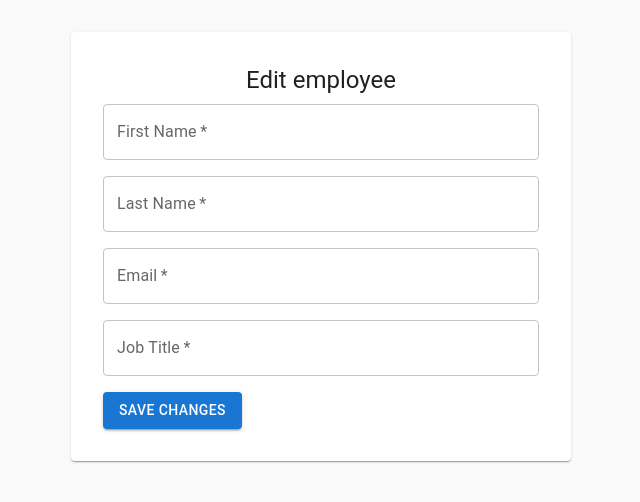
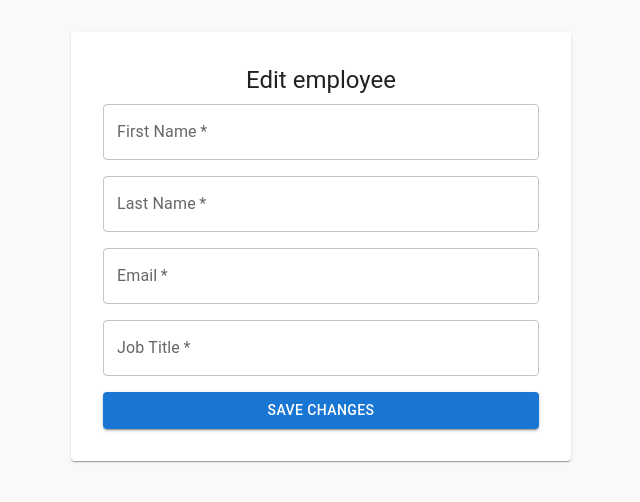
Before and after one commit to dzhaniivanov/employees-management, a React (Vite) app: page /employees/1/edit in a window 1280 px wide. Shown: the top 502 px of the page, without its empty margins (319-959 px from the left). Built offline with nearby package versions, Linux system fonts and the light colour scheme; no server answers.

Commit message:
implemented react context

```diff
--- a/src/components/EmployeesList.jsx
+++ b/src/components/EmployeesList.jsx
@@ -7,26 +7,12 @@ import {
   TableHead,
   TableRow,
 } from "@mui/material";
-import { useEffect, useState } from "react";
-import { getEmployees } from "../api/employeesService";
-import { Navigate, useNavigate } from "react-router";
+import { useNavigate } from "react-router";
+import { useEmployees } from "../hooks/useEmployees";
 
 const EmployeesList = () => {
-  const [employees, setEmployees] = useState([]);
+  const { employees } = useEmployees();
   const navigate = useNavigate();
-
-  useEffect(() => {
-    const fetchData = async () => {
-      try {
-        const data = await getEmployees();
-        setEmployees(data);
-      } catch (error) {
-        console.error("error with fetching", error);
-      }
-    };
-
-    fetchData();
-  }, []);
 
   return (
     <TableContainer component={Paper}>
--- /dev/null
+++ b/src/context/EmployeeContext.jsx
@@ -0,0 +1,3 @@
+import { createContext } from "react";
+
+export const EmployeeContext = createContext();
--- /dev/null
+++ b/src/context/EmployeeProvider.jsx
@@ -0,0 +1,62 @@
+import { useEffect, useState } from "react";
+import {
+  getEmployees,
+  addEmployee,
+  updateEmployee,
+  deleteEmployee,
+} from "../api/employeesService";
+import { EmployeeContext } from "./EmployeeContext";
+
+export const EmployeeProvider = ({ children }) => {
+  const [employees, setEmployees] = useState([]);
+  const [loading, setLoading] = useState(true);
+
+  const fetchEmployees = async () => {
+    try {
+      const data = await getEmployees();
+      setEmployees(data);
+    } catch (error) {
+      console.error("error with fetching", error);
+    } finally {
+      setLoading(false);
+    }
+  };
+
+  const addNewEmployee = async (employeeData) => {
+    const newEmployee = await addEmployee(employeeData);
+    setEmployees((prev) => [...prev, newEmployee]);
+  };
+
+  const editEmployee = async (employeeId, updatedData) => {
+    const updatedEmployee = await updateEmployee(employeeId, updatedData);
+    setEmployees((prev) =>
+      prev.map((employee) =>
+        employee.id === employeeId ? updatedEmployee : employee
+      )
+    );
+  };
+
+  const removeEmployee = async (id) => {
+    await deleteEmployee(id);
+    setEmployees((prev) => prev.filter((emp) => emp.id !== id));
+  };
+
+  useEffect(() => {
+    fetchEmployees();
+  }, []);
+
+  return (
+    <EmployeeContext.Provider
+      value={{
+        employees,
+        loading,
+        fetchEmployees,
+        addNewEmployee,
+        editEmployee,
+        removeEmployee,
+      }}
+    >
+      {children}
+    </EmployeeContext.Provider>
+  );
+};
--- /dev/null
+++ b/src/hooks/useEmployees.js
@@ -0,0 +1,4 @@
+import { useContext } from "react";
+import { EmployeeContext } from "../context/EmployeeContext";
+
+export const useEmployees = () => useContext(EmployeeContext);
--- a/src/main.jsx
+++ b/src/main.jsx
@@ -3,11 +3,14 @@ import { createRoot } from "react-dom/client";
 import "./index.css";
 import App from "./App.jsx";
 import { BrowserRouter } from "react-router";
+import { EmployeeProvider } from "./context/EmployeeProvider.jsx";
 
 createRoot(document.getElementById("root")).render(
   <StrictMode>
     <BrowserRouter>
-      <App />
+      <EmployeeProvider>
+        <App />
+      </EmployeeProvider>
     </BrowserRouter>
   </StrictMode>
 );
--- a/src/pages/AddEmployee.jsx
+++ b/src/pages/AddEmployee.jsx
@@ -1,11 +1,12 @@
 import { Box, Button, Paper, TextField, Typography } from "@mui/material";
 import { useState } from "react";
-import { addEmployee } from "../api/employeesService";
 import { useNavigate } from "react-router";
 import { validateEmployee } from "../helpers/validateEmployee";
 import EmployeeForm from "../components/EmployeeForm";
+import { useEmployees } from "../hooks/useEmployees";
 
 const AddEmployee = () => {
+  const { addNewEmployee } = useEmployees();
   const navigate = useNavigate();
   const [formData, setFormData] = useState({
     firstName: "",
@@ -27,7 +28,7 @@ const AddEmployee = () => {
     if (Object.keys(errors).length > 0) return;
 
     try {
-      await addEmployee(formData);
+      await addNewEmployee(formData);
       navigate("/");
     } catch (error) {
       console.error("error with adding employee", error);
--- a/src/pages/EditEmployee.jsx
+++ b/src/pages/EditEmployee.jsx
@@ -1,9 +1,13 @@
-import { Box, Button, Paper, TextField, Typography } from "@mui/material";
-import { useState } from "react";
-import { updateEmployee } from "../api/employeesService";
+import { Box, CircularProgress, Paper, Typography } from "@mui/material";
+import { useEffect, useState } from "react";
+import { getEmployeeById } from "../api/employeesService";
 import { useNavigate, useParams } from "react-router";
+import EmployeeForm from "../components/EmployeeForm";
+import { validateEmployee } from "../helpers/validateEmployee";
+import { useEmployees } from "../hooks/useEmployees";
 
 const EditEmployee = () => {
+  const { editEmployee } = useEmployees();
   const [formData, setFormData] = useState({
     firstName: "",
     lastName: "",
@@ -12,67 +16,59 @@ const EditEmployee = () => {
   });
   const navigate = useNavigate();
   const { id } = useParams();
+  const [formErrors, setFormErrors] = useState({});
+  const [loading, setLoading] = useState(true);
+
+  useEffect(() => {
+    const fetchEmployee = async () => {
+      try {
+        const data = await getEmployeeById(id);
+        setFormData(data);
+      } catch (error) {
+        console.error("failed to fetch employee", error);
+      } finally {
+        setLoading(false);
+      }
+    };
+    fetchEmployee();
+  }, [id]);
 
   const handleChange = (e) => {
     setFormData((prev) => ({ ...prev, [e.target.name]: e.target.value }));
   };
   const handleSubmit = async (e) => {
     e.preventDefault();
+    const errors = validateEmployee(formData);
+    setFormErrors(errors);
+    if (Object.keys(errors).length > 0) return;
+
     try {
-      await updateEmployee(id, formData);
+      await editEmployee(id, formData);
       navigate(`/employees/${id}`);
     } catch (error) {
       console.error("error with updating employee", error);
     }
   };
+
+  if (loading) {
+    return (
+      <Box textAlign="center" mt={4}>
+        <CircularProgress />
+      </Box>
+    );
+  }
   return (
     <Paper sx={{ maxWidth: 500, margin: "2rem auto", padding: "2rem" }}>
       <Typography variant="h5" align="center" gutterBottom>
         Edit employee
       </Typography>
-      <Box component="form" noValidate>
-        <TextField
-          variant="outlined"
-          label="First Name"
-          fullWidth
-          name="firstName"
-          required
-          sx={{ marginBottom: "1rem" }}
-          onChange={handleChange}
-        />
-
-        <TextField
-          variant="outlined"
-          fullWidth
-          label="Last Name"
-          name="lastName"
-          required
-          sx={{ marginBottom: "1rem" }}
-          onChange={handleChange}
-        />
-        <TextField
-          variant="outlined"
-          fullWidth
-          label="Email"
-          name="email"
-          type="email"
-          required
-          sx={{ marginBottom: "1rem" }}
-          onChange={handleChange}
-        />
-        <TextField
-          variant="outlined"
-          fullWidth
-          label="Job Title"
-          name="jobTitle"
-          required
-          sx={{ marginBottom: "1rem" }}
-          onChange={handleChange}
-        />
-        <Button variant="contained" type="submit" onClick={handleSubmit}>
-          Save Changes
-        </Button>
-      </Box>
+      <EmployeeForm
+        formData={formData}
+        onChange={handleChange}
+        onSubmit={handleSubmit}
+        formErrors={formErrors}
+        submitLabel="Save Changes"
+      />
     </Paper>
   );
 };
--- a/src/pages/EmployeeProfile.jsx
+++ b/src/pages/EmployeeProfile.jsx
@@ -13,9 +13,10 @@ import {
 } from "@mui/material";
 import { useEffect, useState } from "react";
 import { useNavigate, useParams } from "react-router";
-import { deleteEmployee, getEmployeeById } from "../api/employeesService";
+import { useEmployees } from "../hooks/useEmployees";
 
 const EmployeeProfile = () => {
+  const { employees, removeEmployee } = useEmployees();
   const navigate = useNavigate();
   const { id } = useParams();
   const [employee, setEmployee] = useState(null);
@@ -23,22 +24,16 @@ const EmployeeProfile = () => {
   const [openDialog, setOpenDialog] = useState(false);
 
   useEffect(() => {
-    const fetchEmployee = async () => {
-      try {
-        const data = await getEmployeeById(id);
-        setEmployee(data);
-      } catch (error) {
-        console.error("failed to fetch employee", error);
-      } finally {
-        setLoading(false);
-      }
-    };
-    fetchEmployee();
-  }, [id]);
+    const emp = employees.find((e) => e.id === id);
+    if (emp) {
+      setEmployee(emp);
+    }
+    setLoading(false);
+  }, [id, employees]);
 
   const handleDelete = async () => {
     try {
-      await deleteEmployee(id);
+      await removeEmployee(id);
       navigate("/");
     } catch (error) {
       console.error("failed to delete employee", error);
```
